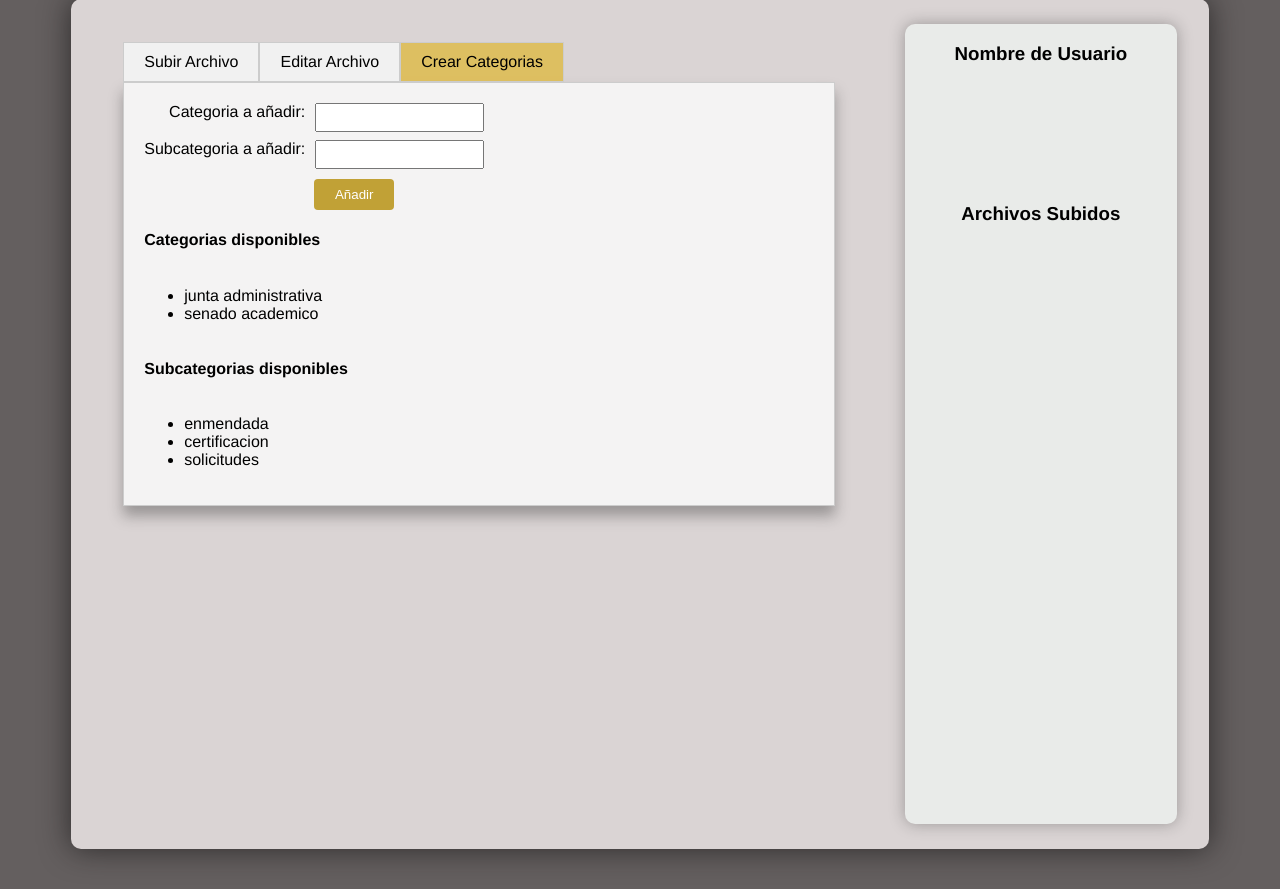
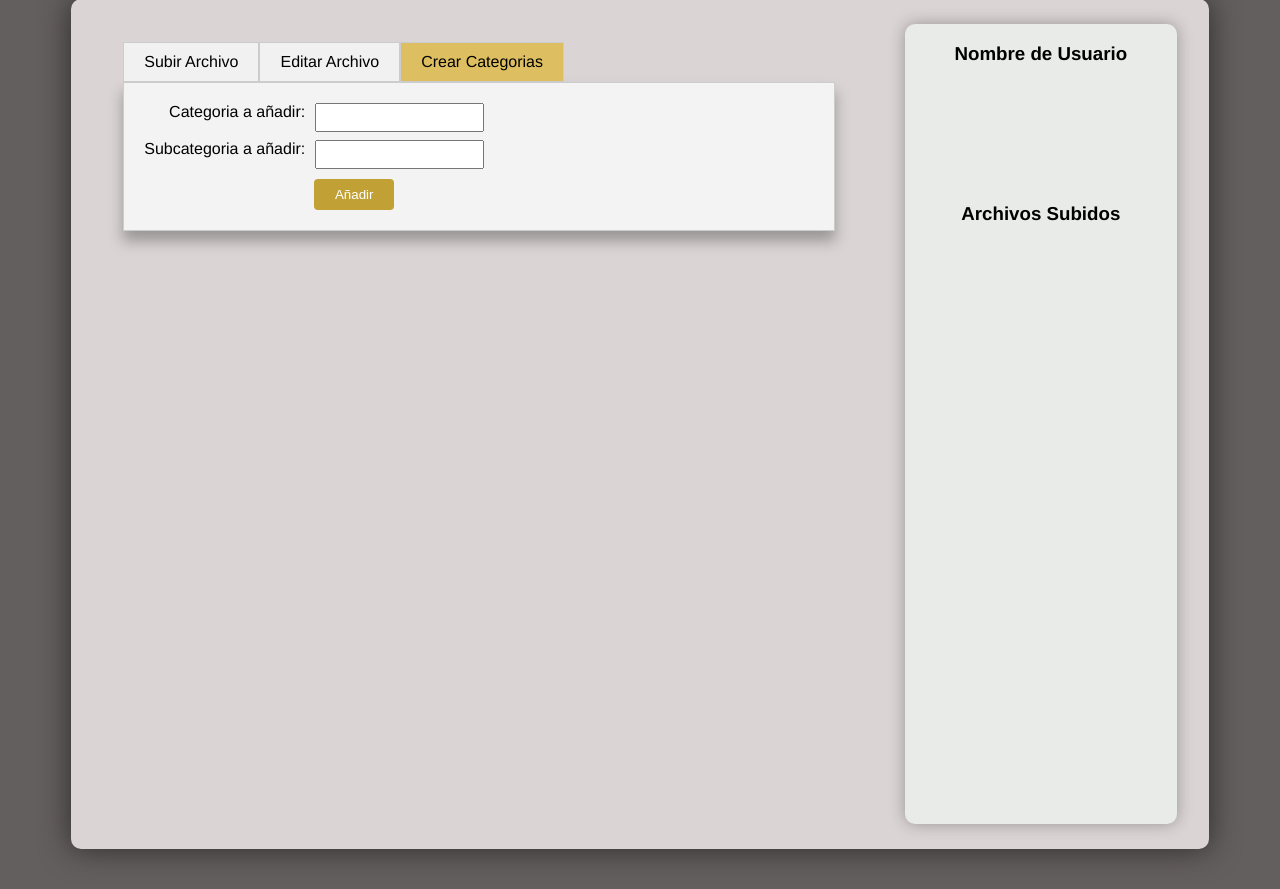
Before and after one commit to Mary0711/Normateca-Prototype, a PHP site: page /admin.html in a window 1280 px wide, after a click on "Crear Categorias"; the page is wider, and only the part inside the window is pictured. Shown: the part 156-1045 px from the top of that part. Run offline with PHP 8.4, Linux system fonts and the light colour scheme.

Commit message:
complete

```diff
--- a/admin.css
+++ b/admin.css
@@ -296,7 +296,6 @@ tbody tr:nth-child(odd) {
 .crear {
   display: grid;
   grid-template-columns: repeat(2, auto);
-  column-gap: 10px;
 }
 
 .crearForm > form {
@@ -329,7 +328,6 @@ tbody tr:nth-child(odd) {
 
 .lista {
   display: grid;
-
   align-items: center;
 }
 
--- a/admin.html
+++ b/admin.html
@@ -275,19 +275,6 @@
               </form>
               <input type="submit" value="Añadir" />
             </div>
-            <div class="lista">
-              <h4>Categorias disponibles</h4>
-              <ul>
-                <li>junta administrativa</li>
-                <li>senado academico</li>
-              </ul>
-              <h4>Subcategorias disponibles</h4>
-              <ul>
-                <li>enmendada</li>
-                <li>certificacion</li>
-                <li>solicitudes</li>
-              </ul>
-            </div>
           </div>
         </div>
       </div>
```
